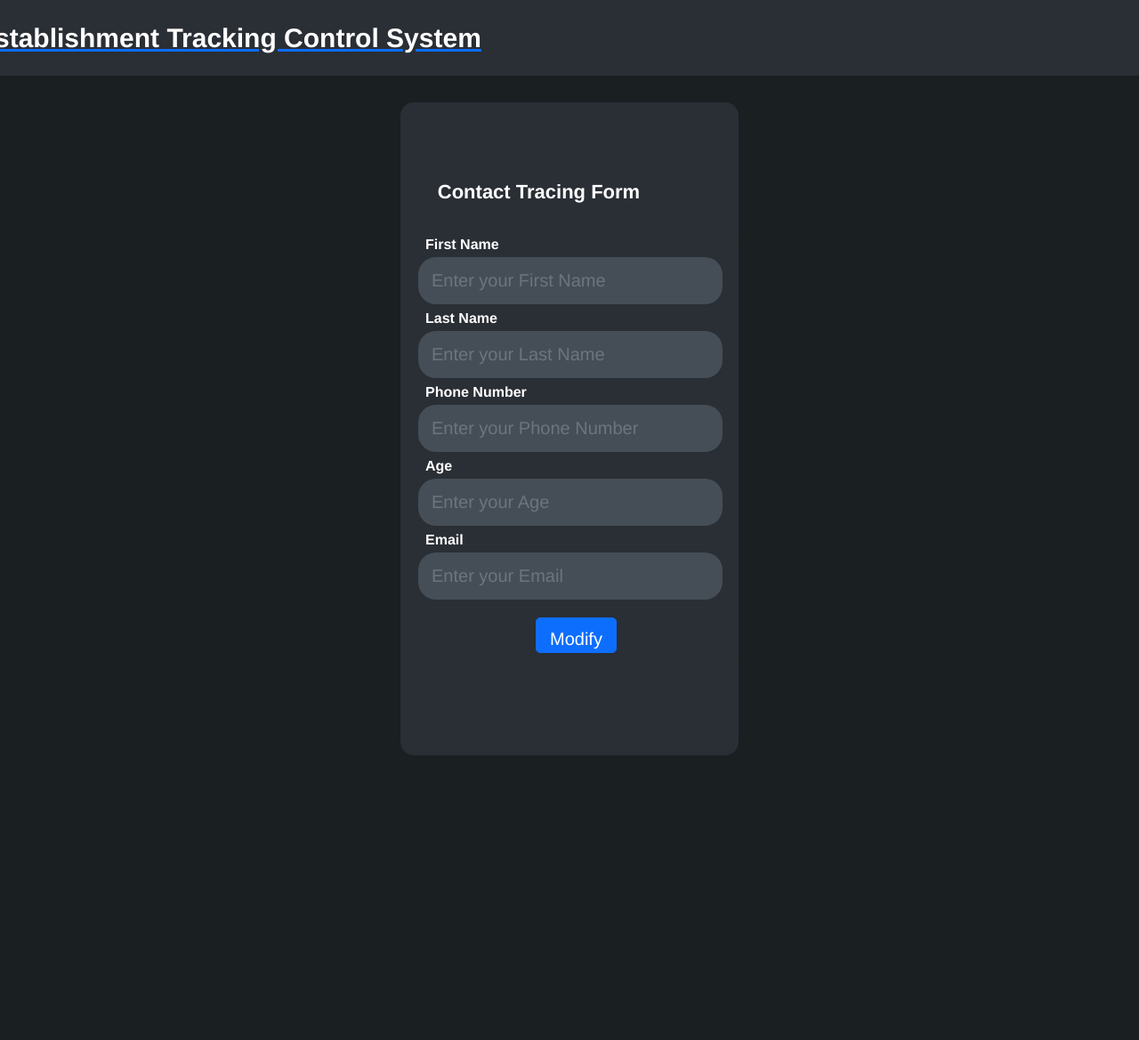
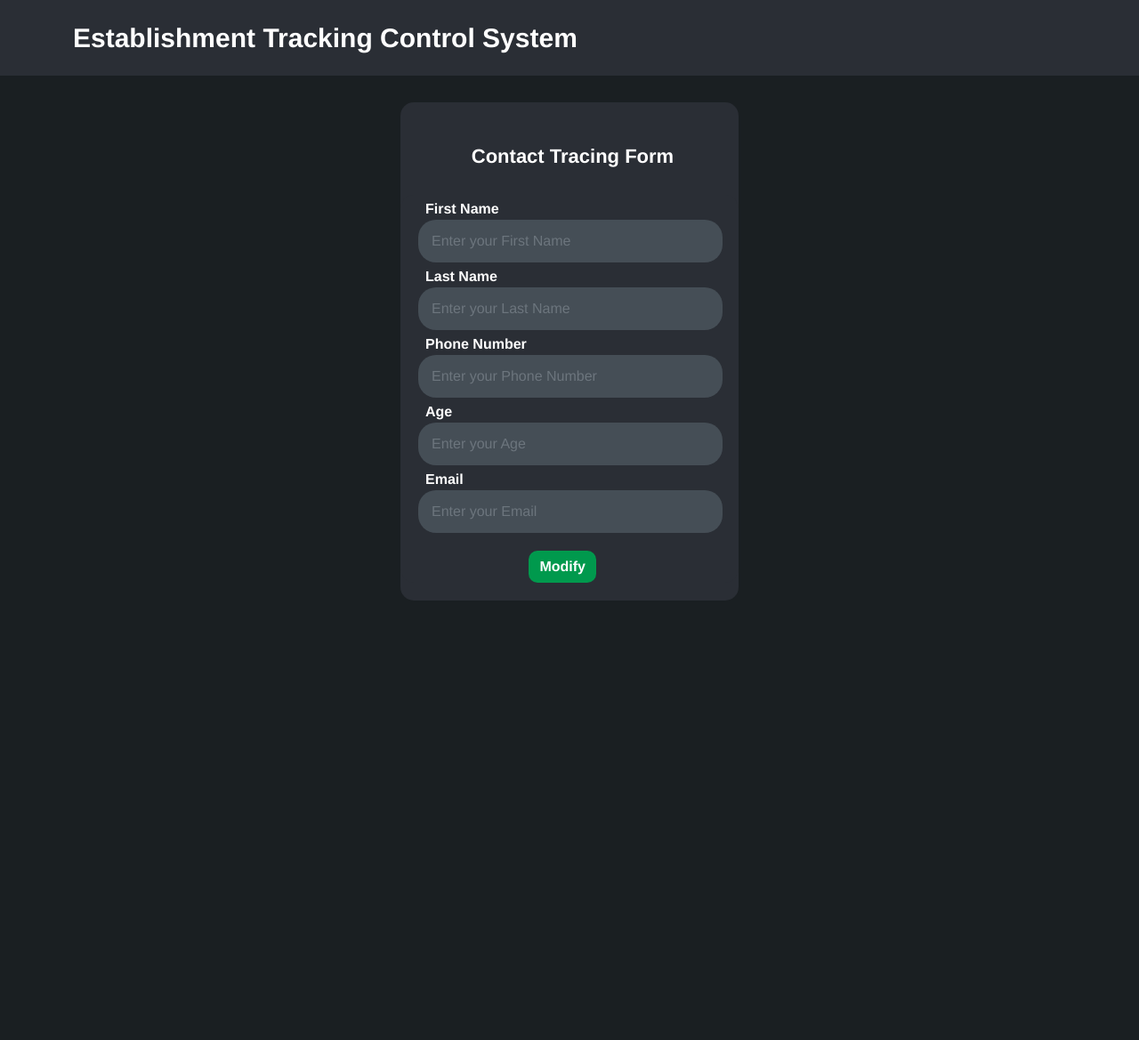
Before and after one commit to John-teology/Group5, a CodeIgniter app: the page made by application/views/contact_tracing/Contact_t.php in a window 1280 px wide. Shown: the whole page at 89% size. After the commit the page ends 675 px from the top, so only its background shows below. Run offline with CodeIgniter, Linux system fonts and the light colour scheme; data that the repository does not hold is empty.

Commit message:
contact t form

```diff
--- a/application/config/config.php
+++ b/application/config/config.php
@@ -23,7 +23,7 @@ defined('BASEPATH') OR exit('No direct script access allowed');
 | a PHP script and you can easily do that on your own.
 |
 */
-$config['base_url'] = 'http://localhost:8080/Team-04';
+$config['base_url'] = 'http://localhost/Team-04';
 
 /*
 |--------------------------------------------------------------------------
--- a/application/config/database.php
+++ b/application/config/database.php
@@ -75,7 +75,7 @@ $query_builder = TRUE;
 
 $db['default'] = array(
 	'dsn'	=> '',
-	'hostname' => 'localhost:3307',
+	'hostname' => 'localhost',
 	'username' => 'root',
 	'password' => '',
 	'database' => 'track',
--- a/application/views/contact_tracing/Contact_t.php
+++ b/application/views/contact_tracing/Contact_t.php
@@ -6,33 +6,35 @@
     <meta name="viewport" content="width=device-width, initial-scale=1.0">
     <title>Contact_tracing_information</title>
   <link rel="stylesheet" type="text/css" href="<?php echo base_url('assets/css/contact_tracing/contact_t.css'); ?>">
-   <link rel="stylesheet" type="text/css" href="<?php echo base_url('assets/css/contact_tracing/contact_t_update.css'); ?>">
   <link href="https://cdn.jsdelivr.net/npm/bootstrap@5.1.3/dist/css/bootstrap.min.css" rel="stylesheet" integrity="sha384-1BmE4kWBq78iYhFldvKuhfTAU6auU8tT94WrHftjDbrCEXSU1oBoqyl2QvZ6jIW3" crossorigin="anonymous">
 <script src="https://cdn.jsdelivr.net/npm/bootstrap@5.1.3/dist/js/bootstrap.bundle.min.js" integrity="sha384-ka7Sk0Gln4gmtz2MlQnikT1wXgYsOg+OMhuP+IlRH9sENBO0LRn5q+8nbTov4+1p" crossorigin="anonymous"></script>
 
     <style>
         body{
             background-color: #1a1f22;
+            font-family: 'Helvetica';
         }
-<<<<<<< HEAD
+        button{
+            border-radius: 10px;
+            margin: 10px 0 10px 0;
+            font-size: 18px;
+        }
         .btn{
             background-color: #00994d;
-            border-color: #00994d;
+            border-width: 0px;
+            margin: 20px 0 0 38%;
             border-radius: 10px;
-            border-width: 0px;
-            font-weight: bold;
         }
         .btn:hover {
         background-color: #00994d;
         }
-        .header-title:hover {
+        a{
+            color:white;
             text-decoration: none;
-=======
-        button{
-            border-radius: 10px;
-            margin: 10px 0 10px 0;
-            font-size: 18px;
->>>>>>> 5e6d1307cd6955427bba4120e22a2e9ccca4ae48
+            font-weight: bold;
+        }
+        a:hover{
+            color: white;
         }
     </style>
 
--- a/assets/css/contact_tracing/contact_t.css
+++ b/assets/css/contact_tracing/contact_t.css
@@ -1,107 +1,98 @@
-h3 {
-	color: rgb(250, 245, 245);
+.error {
+	color: red;
+    margin: 5px 0 0 7%;
 }
-html,
-body {
+a {
+	color: black;
+	text-decoration: none;
+	font-weight: normal;
+}
+strong:hover {
+    background-color: #2a2e35;
+    color: blue;
+  }
+body{
+    display: grid;
+    height: 100%;
+    place-items: center;
     background-color: #1a1f22;
     background-position: center center;
     background-repeat: no-repeat;
     background-size: cover;
-	font-family: "Segoe UI";
+    font-size: 18px;
+    font-family: 'Helvetica';
     box-sizing: border-box;
-	font-size: 20px;
+}
+.wrapper .title{
+    color: white;
+    padding: 10px 10px 0 20%;
+	font-size: 22px;
+    margin: 10% 0 0 1%;
+    font-weight: bold;
+}
+.form-label{
+	font-size: 16px;
+	color: white;
+    font-weight: bold;
+    margin: 12px 0 8px 20px;
+    padding: 0 0 0 8px;
+}
+.wrapper{
+    width: 380px;
+    background-color:  #2a2e35;
+    border-radius: 15px;
+	line-height: 8px;
+	margin: 30px 0 20px 0;
 }
 
+.wrapper .form .div{
+    height: 50%;
+    position: relative;
+}
+
+.wrapper .form .div1 input{
+    color: white;
+    background-color: #454e56;
+    border-width: 0px;
+	border-color: #454e56;
+	border-radius: 20px;
+	height: 110%;
+	width: 90%;
+	position: relative;
+    padding: 15px;
+
+}
+.form-control{
+	margin: 0 0 0 20px;
+}
+
+.btn {
+	margin: 20px 0 20px 40%;
+}
 /* header */
 
-.title #title{
-    font-size: 30px;
-    color: white;
-    font-weight: bold;
-    font-family: 'Helvetica';
-    padding: 10px 0 0 1%;
-}
-.title #title:hover{
-    color: blue;
-
-}
-
-.menu-bar {
+#header{
+    display: flex;
+	flex-wrap: wrap;
 	background-color: #2a2e35;
-	padding: 20px 40px;
-}
-
-#anchor {
-	text-decoration: none;
+	padding: 20px 0px 20px 0;
+	height: auto;
+	width: 100%;
 	color: white;
 }
-
-a {
+.header-title{
+    font-size: 30px;
 	text-decoration: none;
-	color: white;
-}
-.container1{
-    width: 550px;
-    background-color: #00994d;
-    border-radius: 10px;
-    margin: 20px auto;
-    height: 400px;
-    text-align: center;
-}
-.container1 {
-	display: grid;
-	grid-template-rows: 1fr 1fr 1fr 1fr 1fr;
-}
-button{
-    color: white;
-    font-weight: bold;
-    border-width: 0px;
-    background-color: #00994d;
-    border-radius: 10px;
-    width: auto;
-    height: 40px;
-}
-.box {
-	width: 600px;
-	height: 450px;
-	text-align: center;
-	margin: 100px 0 0 0;
-	background-color: #2a2e35;
-	border-radius: 20px;
-	padding: 10px 10px 20px 10px;
-}
-.wrapper.logo {
-	display: block;
-	position: fixed;
-	top: 0;
-	left: 0;
-	width: 100%;
-	background-color: black;
-	padding: 10px;
-	height: 90px;
+    font-family: 'Helvetica';
   }
 
   @media screen and (max-width: 480px) {
-	.box {
-		width: 300px;
-		height: auto;
-		text-align: center;
-		margin: 90px 0 0 0;
-		background-color: #2a2e35;
-		border-radius: 20px;
-		padding: 10px 20px 20px 10px;
-	}
-
-	.container1 {
-		margin: 10px;
-		width: auto;
-	}
-
-	.email {
+      .header-title{
           font-size: 17px;
       }
 
-	.title #title {
-		font-size: 16px;
+      .wrapper{
+          width: 280px;
+          height: auto;
       }
   }
--- a/assets/css/main.css
+++ b/assets/css/main.css
@@ -12,7 +12,7 @@
 		background-size: cover;
 		background-position: center;
 
-		font-family: "Segoe UI";
+		font-family: 'Helvetica';
 	}
 
 	.title {
```
Also changed, not shown: assets/css/Establishment/display_establishments.css (+8 -3 lines). Lines whose indentation alone changed are shown as unchanged.
